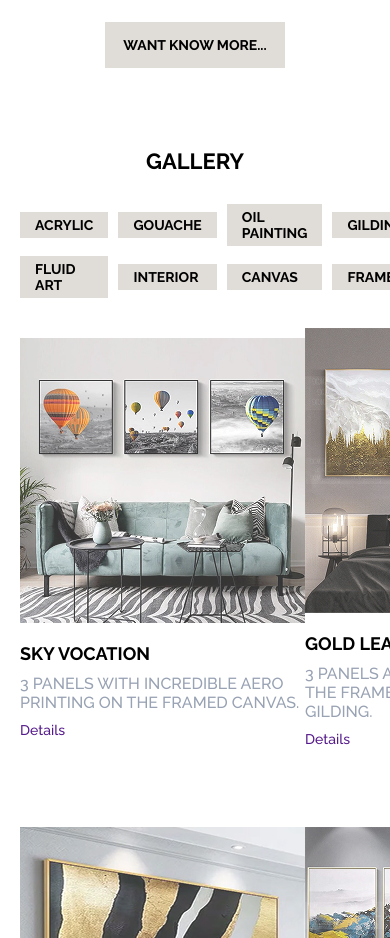
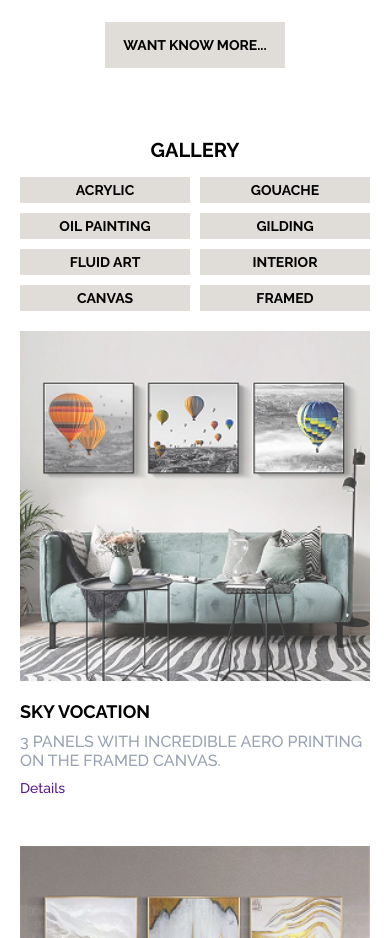
Before and after one commit to NataliiaKisss/art-house-poject, a plain HTML site: page painting shop project/index.html in a window 390 px wide. Shown: the part 2620-3558 px from the top of the page. Drawn offline with Linux system fonts and the light colour scheme.

Commit message:
Enhance gallery styles for mobile responsiveness
Added responsive styles for gallery layout and elements.

```diff
--- a/painting shop project/css/style.css
+++ b/painting shop project/css/style.css
@@ -619,9 +619,39 @@ a {
     padding-top: 20px;
     padding-bottom: 20px;
 }
+}
 
+@media (max-width: 690px) {
+  .gallery {
+    padding: 30px 0;
+  }
 
+  .gallery__title {
+    font-size: 20px;
+    margin-bottom: 15px;
+  }
 
+  .gallery__category {
+    grid-template-columns: repeat(2, 1fr);
+    gap: 10px;
+    margin-bottom: 20px;
+  }
+
+  .gallery__cards {
+    grid-template-columns: 1fr;
+  }
+
+  .gallery__card {
+    max-width: 100%;
+  }
+
+  .gallery__card-link {
+    margin-bottom: 50px;
+  }
+
+  .gallery__category-item {
+    text-align: center;
+  }
 }
 
 @media (max-width: 540px) {
```
